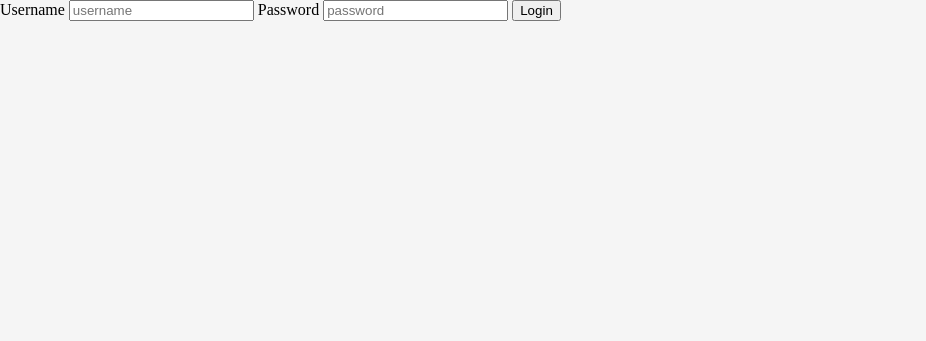
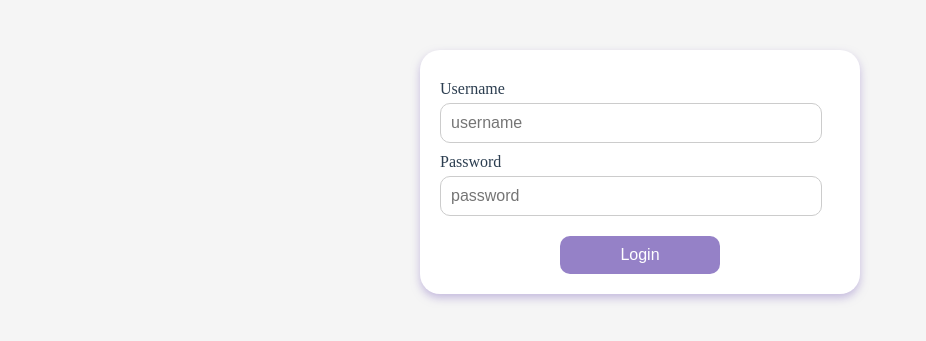
Before and after one commit to codescalersinternships/Secret-Note-MVC-Fatma-Ebrahim, a Django app: template secretnote/backend/templates/backend/signin.html in a window 1280 px wide. Shown: the top 341 px of the page, without its empty margins (0-926 px from the left). Run offline with Django 3.2, Linux system fonts and the light colour scheme; the template is opened without the code that fills it, so the values that code supplies are empty.

Commit message:
feat: added form styles

```diff
--- a/secretnote/backend/static/backend/styles.css
+++ b/secretnote/backend/static/backend/styles.css
@@ -71,3 +71,70 @@ h6 {
     margin: 10px;
     font-style: italic;
 }
+
+body {
+    background-color: whitesmoke;
+    margin: 0;
+    padding: 0;
+}
+
+.signin {
+    padding: 20px;
+    max-width: 400px;
+    margin: auto;
+    margin-top: 50px;
+    background-color: white;
+    box-shadow: 0 4px 8px rgba(149, 129, 199, 0.5);
+    border-radius: 20px;
+    display: flex;
+    flex-direction: column;
+}
+
+.form-group {
+    text-align: left;
+    width: 100%;
+}
+
+label {
+    font-size: 16px;
+    color: #2c3e50;
+    display: block;
+    margin-bottom: 5px;
+    margin-top: 10px;
+}
+
+input[type="text"],
+input[type="password"] {
+    width: 90%;
+    padding: 10px;
+    margin-bottom: 20px;
+    border: 1px solid #ccc;
+    border-radius: 10px;
+    font-size: 16px;
+    color: #2c3e50;
+    margin: auto;
+}
+
+input[type="submit"] {
+    background-color: rgb(149, 129, 199);
+    color: white;
+    border: none;
+    border-radius: 10px;
+    padding: 10px;
+    font-size: 16px;
+    cursor: pointer;
+    transition: background-color 0.3s ease;
+    width: 40%;
+    margin-top: 20px;
+}
+
+input[type="submit"]:hover {
+    background-color: rgba(149, 129, 199, 0.8);
+}
+
+form {
+    display: flex;
+    flex-direction: column;
+    align-items: center;
+    text-align: left;
+}
--- a/secretnote/backend/templates/backend/signin.html
+++ b/secretnote/backend/templates/backend/signin.html
@@ -1,13 +1,19 @@
 {% extends 'base.html' %}
 {% block content %}
+<div class="signin">
   <form action="{% url 'notes:signin' %}" method="POST">
     {% csrf_token %}
-    <label for="username">Username</label>
-    <input name="username" type="text" placeholder="username" />
+    <div class="form-group">
+      <label for="username">Username</label>
+      <input name="username" type="text" placeholder="username" />
+    </div>
 
-    <label for="password">Password</label>
-    <input name="password" type="password" placeholder="password" />
+    <div class="form-group">
+      <label for="password">Password</label>
+      <input name="password" type="password" placeholder="password" />
+    </div>
 
     <input type="submit" value="Login" />
   </form>
+</div>
 {% endblock %}
--- a/secretnote/backend/views.py
+++ b/secretnote/backend/views.py
@@ -61,7 +61,7 @@ def content(request, note_url):
     note.views_limit = F("views_limit") - 1
     note.save()
     return render(request, "backend/note.html", {"note": note})
-    return HttpResponse(f"<p>You're looking at Note {note.id} with content: {note.content}</p>")
+
 
 
 @login_required
--- a/secretnote/secretnote/settings.py
+++ b/secretnote/secretnote/settings.py
@@ -38,6 +38,7 @@ INSTALLED_APPS = [
     'django.contrib.sessions',
     'django.contrib.messages',
     'django.contrib.staticfiles',
+
 
 ]
 
```
Also changed, not shown: secretnote/backend/templates/backend/signup.html (+8 -0 lines), secretnote/backend/tests.py (+36 -42 lines), secretnote/test.py (added, +32 -0 lines).
